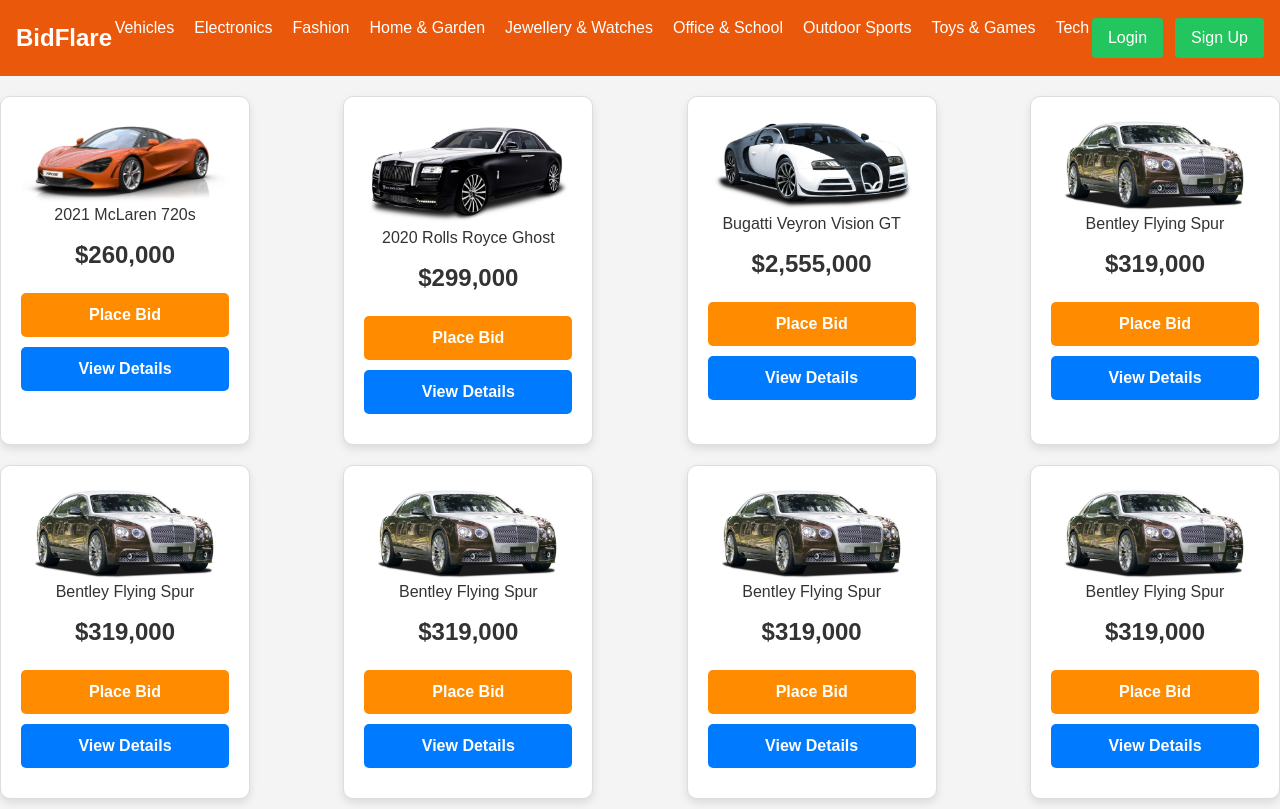
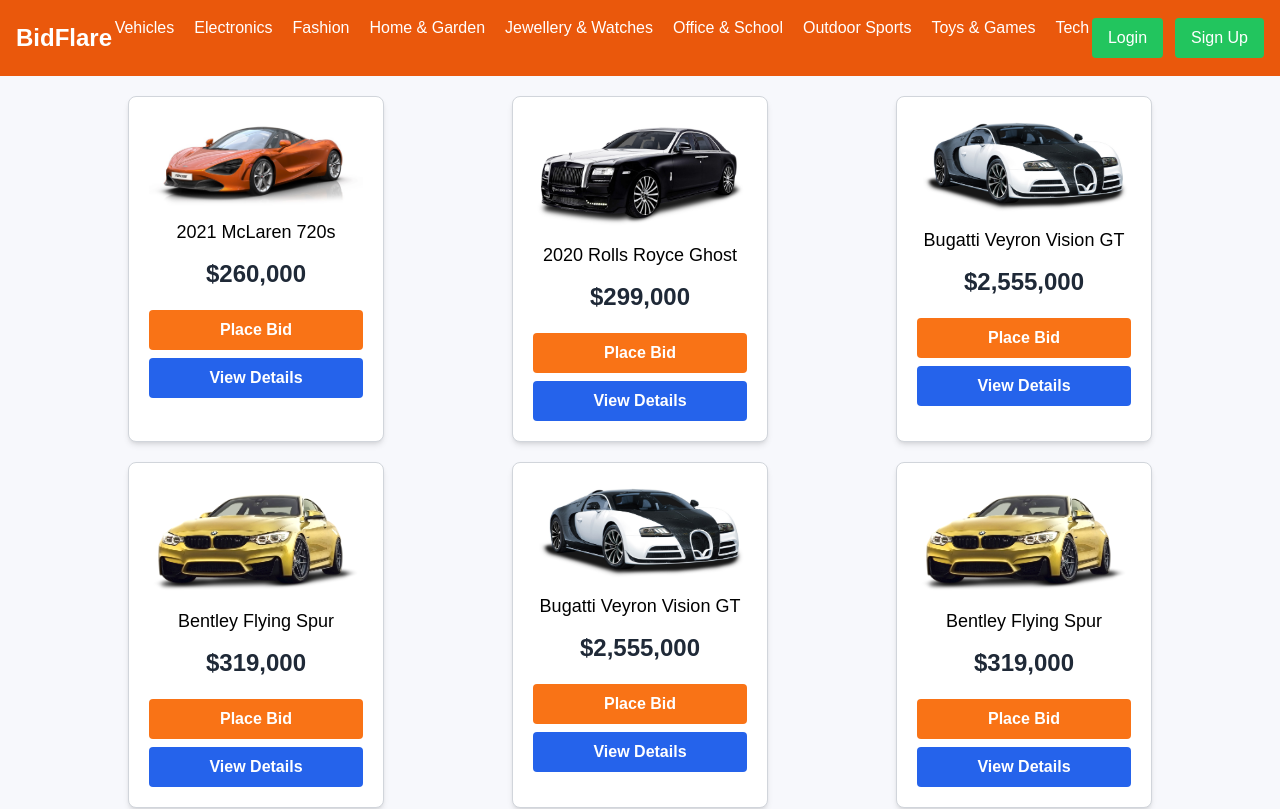
Before and after one commit to Navindu-Ashen/BidFlare, a React (Vite) app in the folder BidFlareFrontend/: page / in a window 1280 px wide. Shown: the top 809 px of the page. Built offline with nearby package versions, Linux system fonts and the light colour scheme.

Commit message:
Add Tailwind css to homepage

```diff
--- a/BidFlareFrontend/src/Pages/Homepage.jsx
+++ b/BidFlareFrontend/src/Pages/Homepage.jsx
@@ -1,7 +1,6 @@
 import React, { useState } from 'react';
 import { Link } from 'react-router-dom';
-import Auction from './Auction'; // Import Auction component
-import "../Pages/styles.css";
+import Auction from './Auction';
 
 function Homepage() {
   const [isAuctionOpen, setIsAuctionOpen] = useState(false);
@@ -11,15 +10,15 @@
     { id: 1, img: "src/image/car3.jpg", name: "2021 McLaren 720s", price: "$260,000" },
     { id: 2, img: "src/image/car4.jpg", name: "2020 Rolls Royce Ghost", price: "$299,000" },
     { id: 3, img: "src/image/car2.jpg", name: "Bugatti Veyron Vision GT", price: "$2,555,000" },
-    { id: 4, img: "src/image/car1.jpg", name: "Bentley Flying Spur", price: "$319,000" },
-    { id: 4, img: "src/image/car1.jpg", name: "Bentley Flying Spur", price: "$319,000" },
-    { id: 4, img: "src/image/car1.jpg", name: "Bentley Flying Spur", price: "$319,000" },
-    { id: 4, img: "src/image/car1.jpg", name: "Bentley Flying Spur", price: "$319,000" },
-    { id: 4, img: "src/image/car1.jpg", name: "Bentley Flying Spur", price: "$319,000" },
-    { id: 4, img: "src/image/car1.jpg", name: "Bentley Flying Spur", price: "$319,000" },
-    { id: 4, img: "src/image/car1.jpg", name: "Bentley Flying Spur", price: "$319,000" },
-    { id: 4, img: "src/image/car1.jpg", name: "Bentley Flying Spur", price: "$319,000" },
-    { id: 4, img: "src/image/car1.jpg", name: "Bentley Flying Spur", price: "$319,000" },
+    { id: 4, img: "src/image/bmw.png", name: "Bentley Flying Spur", price: "$319,000" },
+    { id: 5, img: "src/image/car2.jpg", name: "Bugatti Veyron Vision GT", price: "$2,555,000" },
+    { id: 6, img: "src/image/bmw.png", name: "Bentley Flying Spur", price: "$319,000" },
+    { id: 7, img: "src/image/bmw2.png", name: "Bentley Flying Spur", price: "$319,000" },
+    { id: 8, img: "src/image/car5.png", name: "Bentley Flying Spur", price: "$319,000" },
+    { id: 9, img: "src/image/toyota.png", name: "Bentley Flying Spur", price: "$319,000" },
+    { id: 10, img: "src/image/benz2.png", name: "Bentley Flying Spur", price: "$319,000" },
+    { id: 11, img: "src/image/benz.png", name: "Bentley Flying Spur", price: "$319,000" },
+    { id: 12, img: "src/image/benz4.png", name: "Bentley Flying Spur", price: "$319,000" },
     // Add more cars as needed
   ];
 
@@ -34,20 +33,27 @@
   };
 
   return (
-    <div className="container">
+    <div className="flex justify-between gap-5 flex-wrap max-w-5xl mx-auto my-5">
       {cars.map((car) => (
-        <div className="card" key={car.id}>
-          <img src={car.img} alt={car.name} className="car-image" />
-          <h2>{car.name}</h2>
-          <p className="price">{car.price}</p>
-          <button className="btn bid" onClick={() => handlePlaceBid(car)}>Place Bid</button>
-          <button className="btn details">View Details</button>
+        <div key={car.id} className="bg-white border border-gray-300 rounded-lg w-64 text-center shadow-md p-5 transition-transform duration-300 hover:-translate-y-2">
+          <img src={car.img} alt={car.name} className="w-full rounded-md" />
+          <h2 className="text-lg my-3">{car.name}</h2>
+          <p className="text-2xl font-bold text-gray-800 mb-5">{car.price}</p>
+          <button
+            className="w-full bg-orange-500 text-white font-bold py-2 rounded mb-2 transition-opacity duration-300 hover:opacity-90"
+            onClick={() => handlePlaceBid(car)}
+          >
+            Place Bid
+          </button>
+          <button
+            className="w-full bg-blue-600 text-white font-bold py-2 rounded transition-opacity duration-300 hover:opacity-90"
+          >
+            View Details
+          </button>
         </div>
       ))}
 
-      {isAuctionOpen && (
-        <Auction car={selectedCar} onClose={closeAuction} />
-      )}
+      {isAuctionOpen && <Auction car={selectedCar} onClose={closeAuction} />}
     </div>
   );
 }
```
